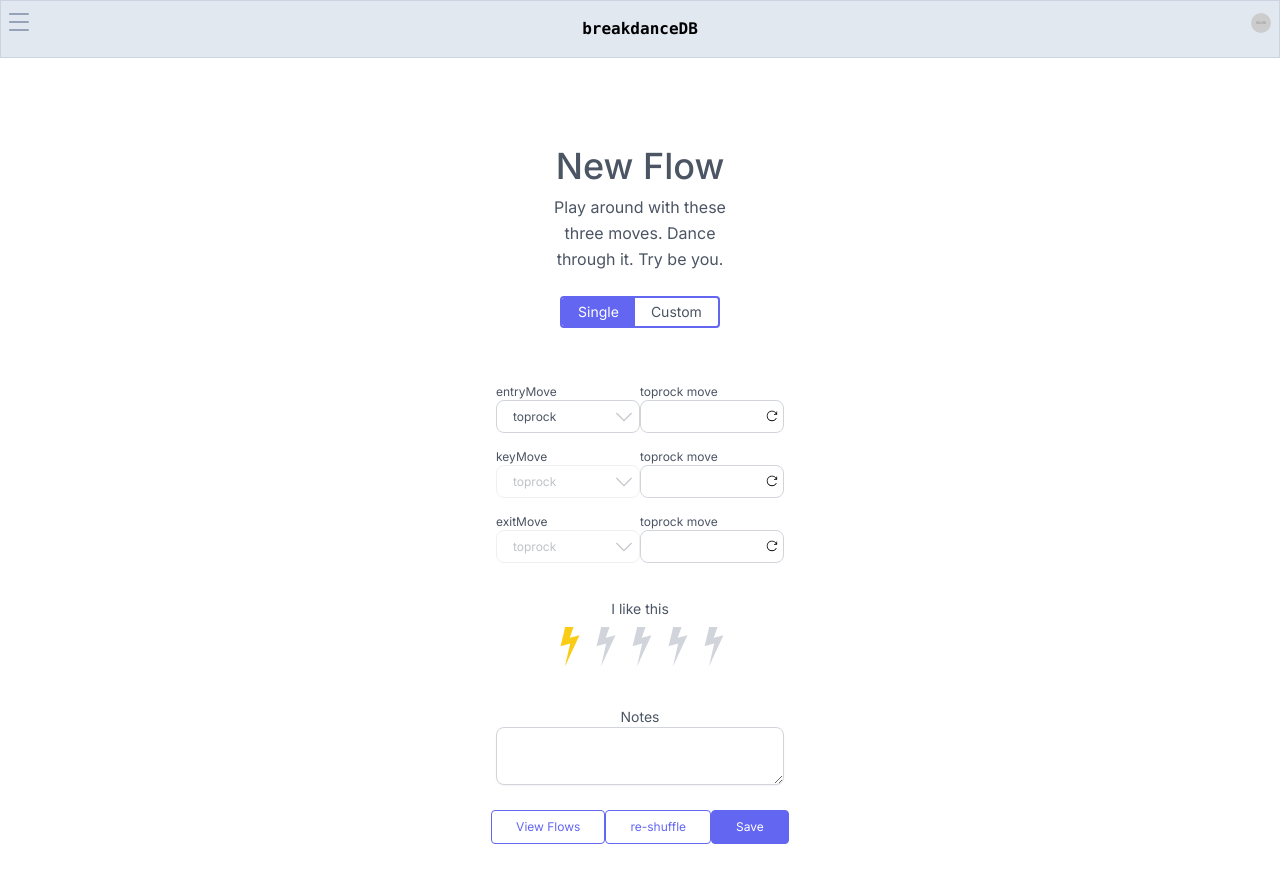
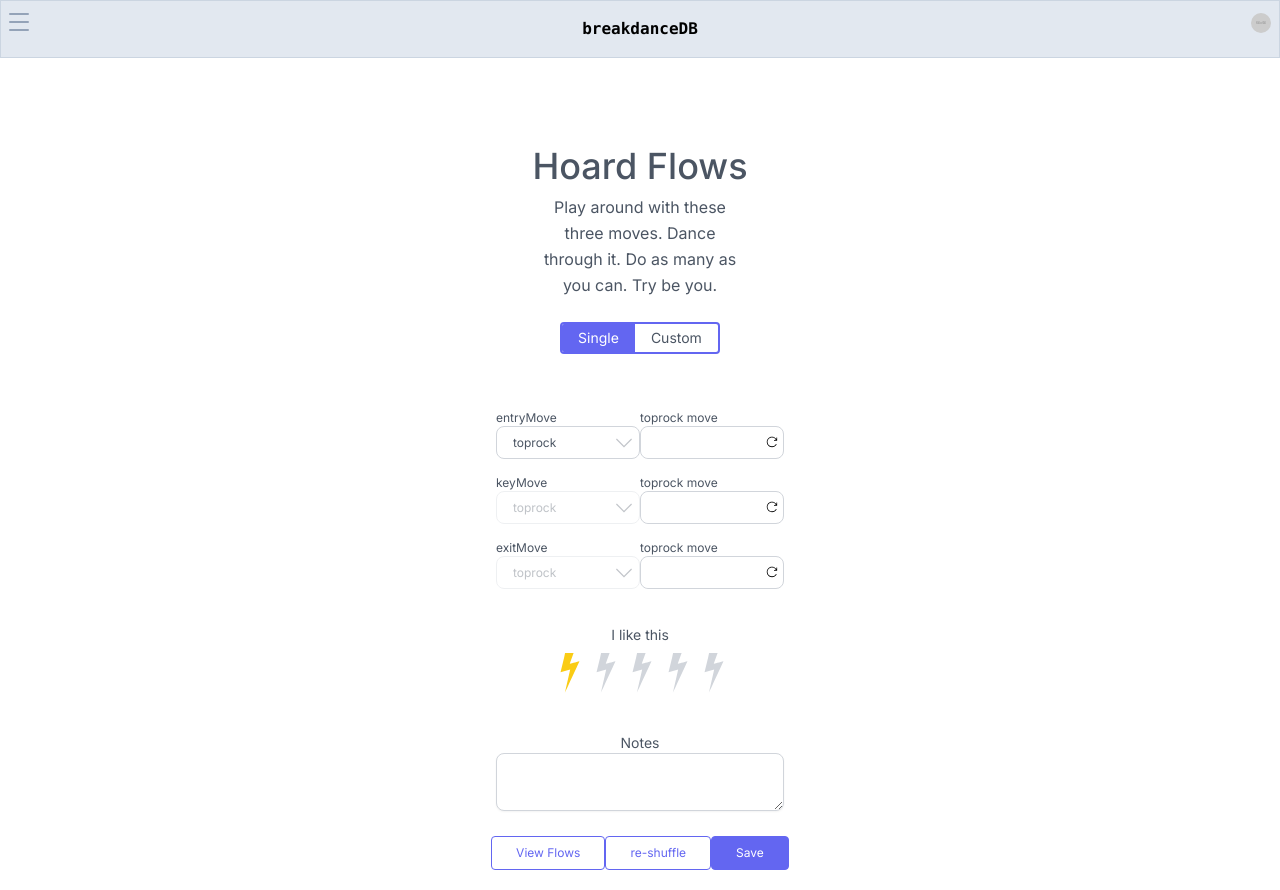
Before and after one commit to volaix/breakdancedb, a Next.js app: page /learnflows in a window 1280 px wide. Before the commit the page ends 864 px from the top, so only its background shows below. Built offline with nearby package versions, Linux system fonts and the light colour scheme.

Commit message:
CONTENT: Updated header text (#32)

```diff
--- a/src/app/learnflows/page.tsx
+++ b/src/app/learnflows/page.tsx
@@ -153,10 +153,10 @@ export default function RenderFlows() {
           <div className="mb-10 flex w-full flex-col text-center dark:text-gray-400">
             {/* ---------------------------TITLE SUBTITLE------------------------ */}
             <h1 className="title-font mb-2 text-3xl font-medium sm:text-4xl dark:text-white">
-              New Flow
+              Hoard Flows
             </h1>
             <p className="mx-auto px-2 text-base leading-relaxed lg:w-2/3">
-              {`Play around with these three moves. Dance through it. Try be you.`}
+              {`Play around with these three moves. Dance through it. Do as many as you can. Try be you.`}
             </p>
             {/* ---------------------------BUTTON SWITCH------------------------ */}
             <div className="mx-auto mt-6 flex overflow-hidden rounded border-2 border-indigo-500">
```
